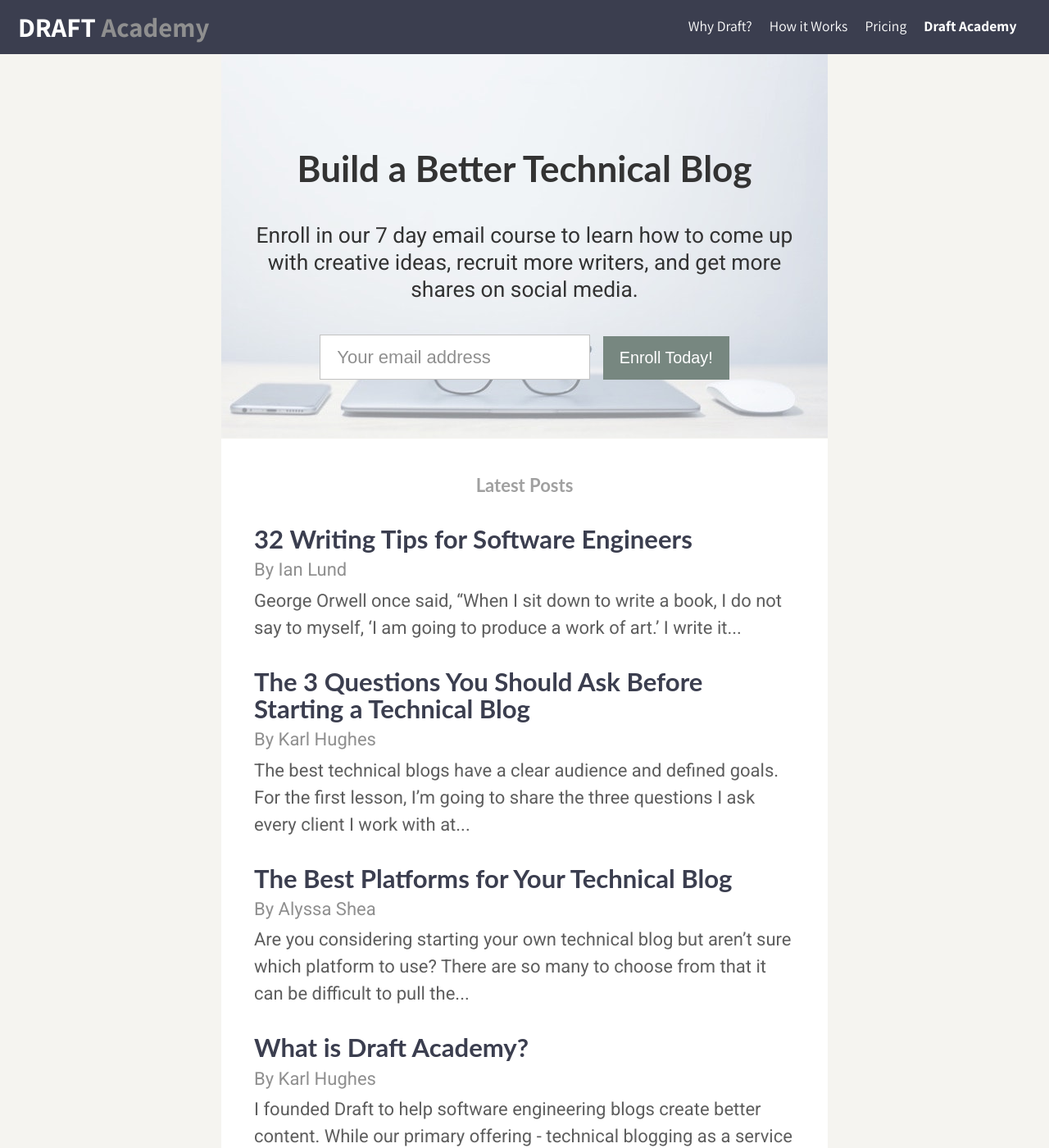
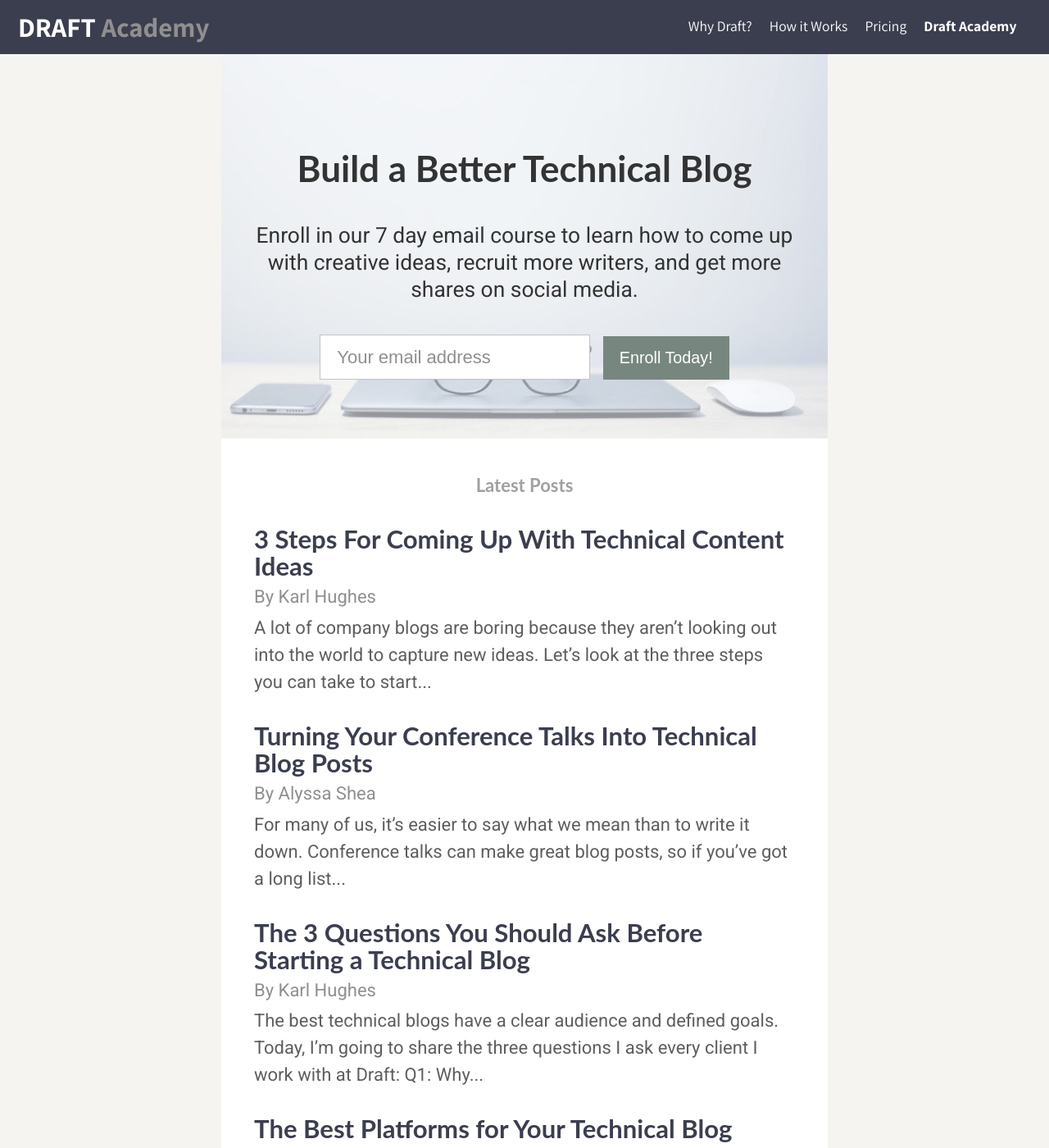
Before and after one commit to karllhughes/learn, a Jekyll site: the page built from index.html, in a window 1280 px wide and 1400 px high. Shown: the whole window at 82% size. Built offline with Jekyll 4.4.1, drawn with Linux system fonts in a browser that asks for light colours; the list of posts is cut into pages by our own code; some of the changed lines change nothing that is shown.

Commit message:
Adding new blog posts

```diff
--- a/_posts/2020-06-24-blogging-platforms.markdown
+++ b/_posts/2020-06-24-blogging-platforms.markdown
@@ -6,6 +6,7 @@
 categories: posts
 img: /assets/posts/blogging-platforms.jpg
 ---
+
 Are you considering starting your own technical blog but aren't sure which platform to use? There are so many to choose from that it can be difficult to pull the trigger. I've rounded up some of my favorites platforms for running your technical blog and why you might choose each of them.
 
 ### Medium
--- a/_posts/2020-06-28-three-questions.markdown
+++ b/_posts/2020-06-28-three-questions.markdown
@@ -7,7 +7,7 @@
 img: /assets/posts/three-questions.jpg
 ---
 
-The best technical blogs have a clear audience and defined goals. For the first lesson, I'm going to share the three questions I ask every [client I work with at Draft](https://draft.dev/):
+The best technical blogs have a clear audience and defined goals. Today, I'm going to share the three questions I ask every [client I work with at Draft](https://draft.dev/):
 
 ### Q1: Why are you writing?
 
@@ -53,4 +53,4 @@
 *   **Comparisons** - Comparisons help readers decide between competing options. A good comparison post will offer an objective conclusion for which option is best under which circumstance.
 *   **Opinion Pieces** - Personal experiences and observations help establish you as a thought leader. These pieces are valuable when done well, but require a bit of name recognition to pull them off.
 
-Think you're ready to start a technical blog? Have some clear targets and an audience defined? Next, you have to [pick a blogging platform](/posts/blogging-platforms). If you get stuck, [find me on Twitter](https://twitter.com/karllhughes). I'd love to help.
+Think you're ready to start a technical blog? Have some clear targets and an audience defined? Next, you have to [pick a blogging platform](/posts/blogging-platforms). If you get stuck, [email me sometime](mailto:karl@draft.dev). I'd love to help.
--- a/_posts/2020-06-28-writing-tips-for-engineers.markdown
+++ /dev/null
@@ -1,114 +0,0 @@
----
-layout: post
-title: 32 Writing Tips for Software Engineers
-author: Ian Lund
-date: 2020-06-28
-categories: posts
-img: /assets/posts/writing-tips-for-engineers.jpg
----
-
-George Orwell once said, “When I sit down to write a book, I do not say to myself, ‘I am going to produce a work of art.’ I write it because there is some lie that I want to expose, some fact to which I want to draw attention, and my initial concern is to get a hearing.”
-
-Orwell was a fictional author, but his sentiment applies to technical writing as well. Writing is not a series of words scattered chaotically until they make sense, but rather they are a series of words placed methodically so that one might portray a story or idea.
-
-Write with a purpose and choose your words carefully. In the words of Hunter Thompson, “Not a wasted word. This has been a main point to my literary thinking all my life.”
-
-Here are 32 tips for software engineers who want to become better writers:
-
-### 1. Simplify the topic
-Simplify rather than over-explaining the topics you're writing on. Give the reader a chance to think through what they are reading. Don’t talk down to readers.
-
-### 2. Simplify your wording
-Even if your reader understands technical jargon, most people do not want to read sentences that don't flow well or words that are hard to pronounce. A technical document should captivate and draw in a reader just like a story would.
-
-### 3. Commit to a single topic
-Draw in the reader and keep him or her away from outside distractions. Bunny-trailing and jumping between topics can be a big distraction to your reader. Jumping from one topic to another is okay sometimes, but too much jumping back and forth gets confusing for the reader.
-
-### 4. Have a goal and drive it home
-Be sure that your reader understands the main point. Repeat it often and state it clearly.
-
-### 5. Know your audience
-Know who your target audience is and who will be the most likely to read your work.
-
-### 6. Distinguish between the beginning, the middle, and the end
-Stick to your outline and ensure that you have smooth transitions between the various parts of your text.
-
-### 7. Write for less-technical readers
-Write so that it is easy for anyone, on any level, to understand.
-
-### 8. Don’t repeat yourself
-Repeating the same thing over and over is not helpful. Find new ways to state or illustrate your main point.
-
-### 9. Imagine explaining the topic out loud
-How does your text sound when you read it aloud to another person? Good writing sounds natural and conversational.
-
-### 10. Use real-world examples
-Apply your writing to situations in the real world.
-
-### 11. Use hypothetical but relevant examples
-Use hypothetical scenarios to allow your readers to visualize your topic more clearly.
-
-### 12. Build a foundation
-Show your reader the big picture and then focus their attention on small details.
-
-### 13. Make sure that your topic is relevant to someone
-It's okay if your audience is tiny. Just make sure whatever you write is relevant to them.
-
-### 14. Write to yourself
-When you are writing, imagine how you would perceive it.
-
-### 15. Write to your reader
-Write to your reader as if you were having a one on one conversation with them, not as if you were giving a presentation.
-
-### 16. Be consistent
-Keep your writing style the same throughout the entire document.
-
-### 17. Define a personality in your writing style
-Find your own voice within your writing to make what you are saying more interesting.
-
-### 18. Enjoy spreading your knowledge
-Enjoy the fact that someone is coming to you for your advice and expertise. This happiness will be evident in your writing.
-
-### 19. Know the content
-Be knowledgeable of the material on which you are writing.
-
-### 20. Establish a structure for your writing
-Stick to your outline and allow the document to flow in a way that reads clearly and precisely.
-
-### 21. Incorporate useful visuals
-Pictures, tables, graphs, and code samples are great visual additions for your writing. Consider the visual aesthetic of your text, including how you organize your words, structure the document, and the font size you choose.
-
-### 22. Keep a level head
-Be passionate about what you are saying, but don’t overuse punctuation and excessive capitalization to get your point across.
-
-### 23. Establish an appropriate voice
-Allow your writing style to give you the voice that you need to adapt to particular instances.
-
-### 24. Avoid time-sensitive claims
-This is very important, especially in technical writing. Particular claims about facts may change depending on the circumstances, time period, and current supporting evidence.
-
-### 25. Cite your sources
-When you make a claim that isn't obvious, be sure to cite the source.
-
-### 26. Revise
-Craft the perfect final product by reviewing your draft and revising it as many times as you feel is necessary. Use tools like Grammarly to help catch small errors and get a proofreader for some of the bigger structural issues.
-
-### 27. Check your facts
-Back up your ideas by personally researching and checking your facts.
-
-### 28. Explain new ideas clearly before presenting them
-Before you dive headfirst into the most complicated parts of the topics, explain the subject matter so that your reader understands the context.
-
-### 29. Reduce your use of ambiguous terms
-When writing technical information, you must be clear and precise. Don’t let any of your words be open for interpretation.
-
-### 30. Do not use isolating slang
-Technical writing should generally be as polished and professional as possible. Some common jargon might be okay, but try to avoid culturally-specific slang.
-
-### 31. Present yourself as a teacher
-You are the teacher, and you are giving a presentation to your class. This is the approach you should take when writing technical information. Your work will be used for others to learn from your knowledge.
-
-### 32. Present the material to the reader as if they were your student
-If you are the teacher, then the reader is your student. Keep this idea in the back of your mind while you are writing. Write in a way that the reader wants to learn from you.
-
-You won't become a great writer overnight. The craft of writing takes much practice to perfect. I hope that you found some of these tips useful in helping to make you a better writer. When it comes to writing, implement these skills to fit your unique style of communication. Remember, that even in technical writing, you want to capture your reader and draw them into your story.
--- /dev/null
+++ b/_posts/2020-07-06-conference-talk-to-post.markdown
@@ -0,0 +1,50 @@
+---
+layout: post
+title: Turning Your Conference Talks Into Technical Blog Posts
+author: Alyssa Shea
+date: 2020-07-06
+categories: posts
+img: /assets/posts/conference-talks.jpg
+---
+
+For many of us, it's easier to say what we mean than to write it down. Conference talks can make great blog posts, so if you've got a long list of presentations you give regularly, you might want to convert some of them to blog posts.
+
+### Which Conference Talks Make Good Blog Posts?
+First, think about the Q&A section of your talk. Questions from your audience are a great way to get more material for your next blog post and find out if your speech was well received. We have to keep the audience in mind and give them something unique and exciting.
+
+Committing to one of your talks for blog conversion can be difficult. Consider choosing a presentation that you get especially excited about. If you're passionate about what you're saying, translating the talk into text will be less tedious.
+
+You can automate the conference talk to blog post process in two ways: speech-to-text software or slide-to-text tools.
+
+### Speech-To-Text Software
+There are several options for speech-to-text software that can help you convert your conference talks to blog posts.
+
+#### 1. [Dragon](https://www.nuance.com/dragon/business-solutions/dragon-professional-individual.html)
+Dragon utilizes Deep Learning technology, which is continuously learning your unique voice and variations in your environment. It has fast response times, 99% speech recognition accuracy, and advanced settings to analyze your existing documents and emails to enhance accuracy. You can create form-based templates and reports, easily import and export your text, and create custom commands.
+
+#### 2. [Otter](https://otter.ai/)
+While there is a free version, the premium plan is exceedingly better. Otter is powered by Ambient Voice Intelligence, which means it's also learning voices and terminology based on your speech patterns. The live transcribe gives you real-time transcripts, and you can record conversations from other services like Zoom. The premium plan provides 6,000 transcription minutes, prioritizes email support, and more.
+
+#### 3. [Dictation.io](https://dictation.io/)
+Dictation.io uses Google Speech Recognition and is one of the best free options for basic speech-to-text. You can insert emoticons or begin new paragraphs with voice commands, though it's unlikely you'll be using those features during a technical talk.
+
+#### 4. [Windows Speech Recognition](https://www.windowscentral.com/how-set-speech-recognition-windows-10)
+Developed by Microsoft, Windows Speech Recognition has bare-bones dictation abilities. While it's not as accurate as some other options, it's easy to use. The fact that you can control your PC without your keyboard and mouse makes this a good option for those working from the road while traveling to conferences.
+
+#### 5. [Gboard](https://play.google.com/store/apps/details?id=com.google.android.inputmethod.latin&hl=en_US)
+If you don't want to have to bring a laptop to your talks, you can use apps on your phone instead. Gboard is the best option for Android users as it doesn't require an internet connection to work.
+
+#### 6. [Apple Dictation](https://apps.apple.com/us/app/dictation-speech-to-text/id112477233)
+If you use iOS, Apple Dictation is a great option. Again, it has a minimal list of speech-to-text capabilities, but it's still a viable option. It comes as a built-in feature, but it does require an internet connection.
+
+### Presentation-to-Text Software
+If voice-to-text doesn't work for you, you can always just convert your PowerPoint presentation into a blog post. There are a few ways you can go about this.
+
+#### 1. Embed the presentation in your blog post
+Rather than converting your talk to text, you could simply upload your presentation and embed it in your blog post. If you're using PowerPoint, you can get the [HTML code from PowerPoint for the web](https://smallbusiness.chron.com/convert-powerpoint-presentations-html-format-39643.html). Ensure that the Dimensions for your blog are correct and copy the code under Embed Code.
+
+#### 2. Export your presentation to a text file
+Finally, you can export your presentation to a text file. [Zamzar](https://www.zamzar.com/convert/ppt-to-txt/) offers a free tool to convert `.ppt` files to `.txt`. Once you have the text, you'll likely have to clean up the output to make it more readable. You can then take screenshots of any relevant slides and embed them in your blog post.
+
+### Conclusion
+What tips would you add for selecting and converting presentations to blog posts? [Email us](mailto:karl@draft.dev) so we can add them to our list.
--- /dev/null
+++ b/_posts/2020-07-06-ideas.markdown
@@ -0,0 +1,51 @@
+---
+layout: post
+title: 3 Steps For Coming Up With Technical Content Ideas
+author: Karl Hughes
+date: 2020-07-06
+categories: posts
+img: /assets/posts/ideas.jpg
+---
+
+A lot of company blogs are boring because they aren’t looking out into the world to capture new ideas. Let's look at the three steps you can take to start building a backlog of great ideas for your blog.
+
+### Step 1: Expose yourself to inspiration
+
+> “Original ideas do not come from within. They are given to us, from without. A writer should not look inside, but outside, at external sources, stories, events, and emotions.” - [Robert Bruce](https://copyblogger.com/find-ideas/)
+
+Ideas won’t come to you if you spend all your time writing and editing - you have to get out of the [busyness trap](https://hbr.org/2011/05/the-busyness-trap) and read, learn, and listen. Here are a few ways you can expose yourself to good ideas:
+
+*   **Talk to a customer** - If you can get some face-time with a customer, ask them what they searched for to find you, what websites or newsletters they read regularly, or what issues they’ve faced recently.
+*   **Talk to your teammates** - Ask your sales or marketing team about common questions they hear from customers, talk to your dev team about projects they’ve recently worked on, and ask your boss to have a chat with you about the company’s vision.
+*   **Talk to other blog managers** - Technical blogs face unique challenges, but you can learn a lot from marketers in other industries too.
+*   **Subscribe to newsletters** - Subscribe to a handful of newsletters, filter them in a particular folder, and review them once or twice per week.
+*   **Subscribe to Hacker Newsletter** - It’s easy to get lost in [Hacker News](https://news.ycombinator.com/), so avoid the time-sink and subscribe to the once-weekly [Hacker Newsletter](https://hackernewsletter.com/).
+*   **Subscribe to your competitors’ blogs** - Be unique, but aware.
+*   **Read a book** - I like a [blend of fiction and non-fiction](https://www.karllhughes.com/posts/trello-as-a-reading-list). Read whatever inspires you.
+*   **Keyword research** - Using a tool like [Ahrefs](https://ahrefs.com/blog/keyword-research/), you can do in-depth keyword analysis to generate ideas that are likely to be searched for on Google.
+*   **Listen to podcasts** - They're a great way to expose yourself to new ideas on the go.
+*   **Do a deep dive into Stack Overflow** - Look for common questions relevant to your blog’s audience and consider if any would make useful blog posts.
+*   **Watch YouTube videos or conference talks** - A lot of new technology is announced at conferences, so being plugged into the conference circuit can help you come up with timely ideas.
+*   **Use your product** - Sometimes, it’s hard to know what unique challenges your customers face until you become one.
+*   **Create an idea matrix** - An idea matrix is a multi-dimensional collection of combinations of ideas. See this [startup idea matrix](https://medium.com/the-mission/the-startup-idea-matrix-182bf2e6a53a) for an example.
+*   **Take a break** - Take a walk, go for a run, or just sit outside. My best ideas come when I’m just reflecting on past conversations or projects.
+
+### Step 2: Collect ideas
+
+> “Ideas Won’t Keep. Something Must Be Done About Them.” - Alfred North Whitehead
+
+When I read something that triggers an idea, I write it down.
+
+I don’t think it matters which to-do list you use. Just have a consistent and reliable way to capture ideas at any time, and make a habit of putting those ideas somewhere regularly.
+
+### Step 3: Build a backlog of pitches
+
+> "Plan ahead: It wasn’t raining when Noah built the ark." - Richard Cushing
+
+If you expose yourself to inspiration and collect ideas for very long, you’ll have more ideas than you could ever write about. You need a method of refining and filtering them.
+
+I spend a little time every week going through my ideas and doing cursory research on them. Many technical blog posts require a high-level understanding of several frameworks or tools, so I’ll read the introductory docs and skim the APIs.
+
+Thought leadership pieces and features require a different form of vetting. If you’re considering a thought leadership piece, you should make sure there is some evidence or data available to support your claims. If you’re thinking about featuring a person, you should do some research on them first. Are they going to have interesting things to say? Can you bring out some compelling stories about them?
+
+By the end of this process, most ideas are left on the cutting room floor, but the ones you do have are much stronger.
```
Also changed, not shown: assets/posts/conference-talks.jpg (added), assets/posts/ideas.jpg (added).
